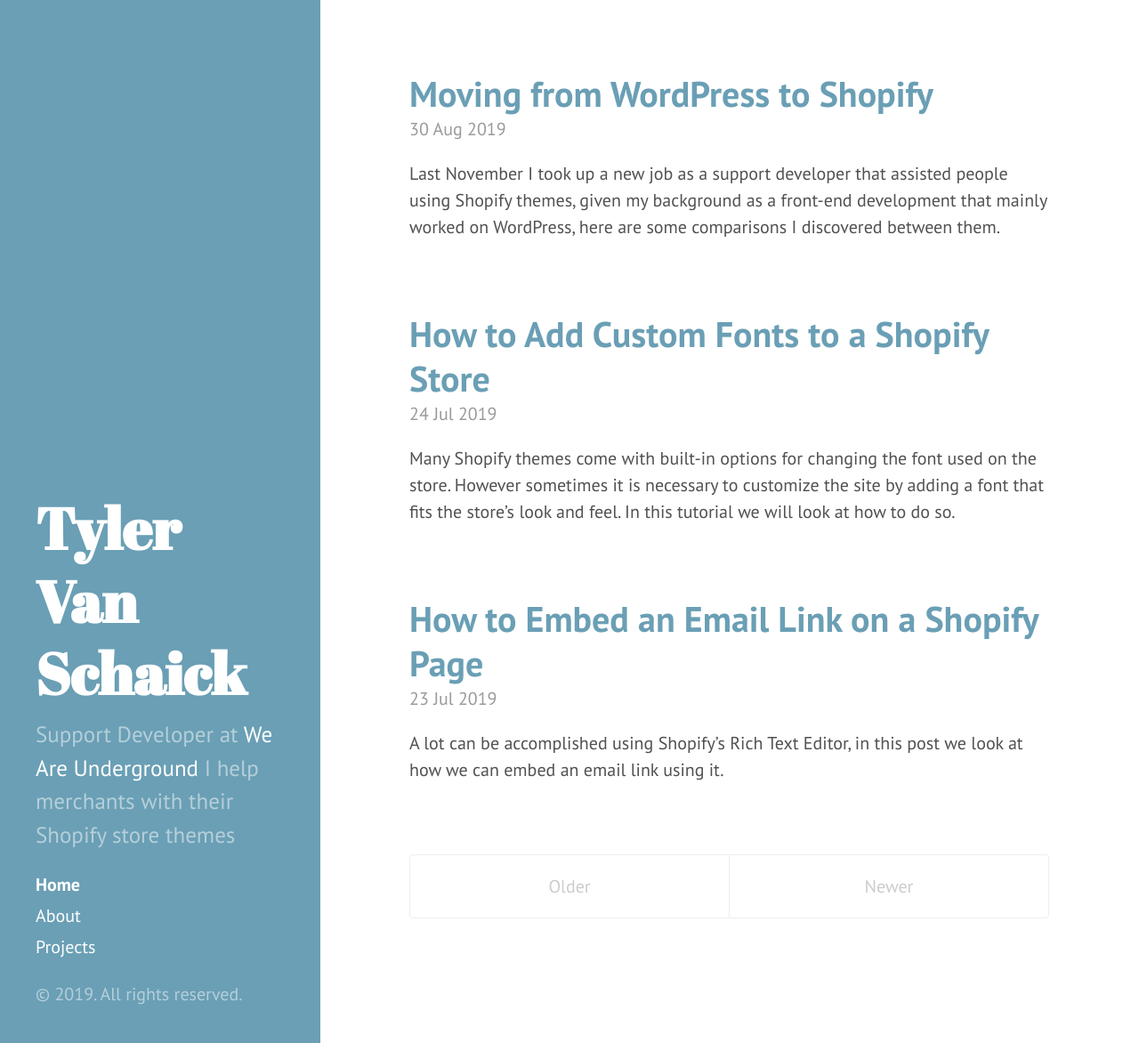
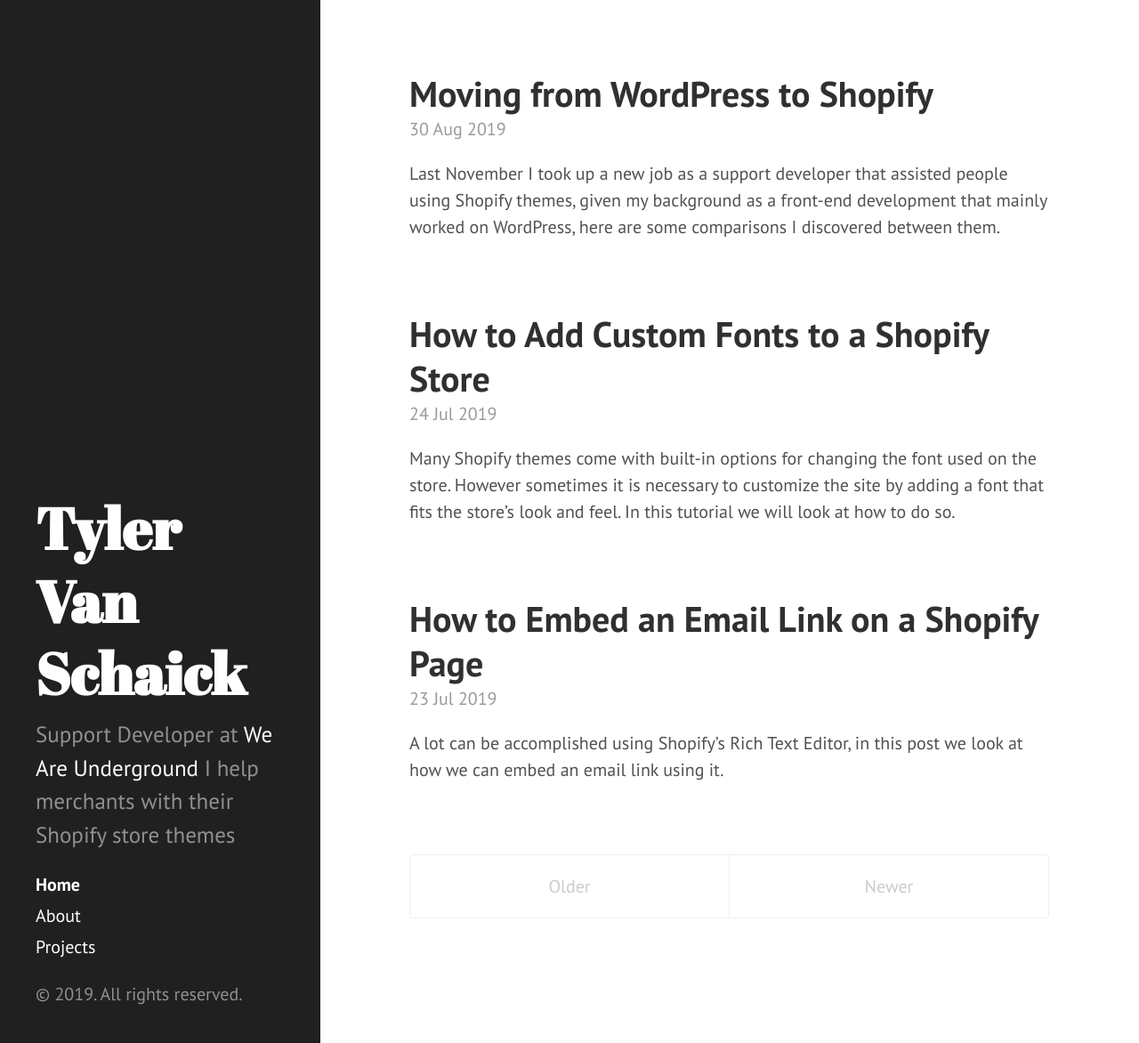
Before and after one commit to tyler-vs/tyler-vs.github.io, a Jekyll site: the page built from index.html, in a window 1280 px wide and 1172 px high. Shown: the whole window at 89% size. Built offline with Jekyll 4.4.1, drawn with Linux system fonts in a browser that asks for light colours; the list of posts is cut into pages by our own code.

Commit message:
Update config.yml to remove base color setting

```diff
--- a/_config.yml
+++ b/_config.yml
@@ -81,7 +81,7 @@
   # Turquoise
   # base_color: theme-base-0c
   # Blue
-  base_color: theme-base-0d
+  # base_color: theme-base-0d
   # Purple
   # base_color: theme-base-0e
   # Brown
```
